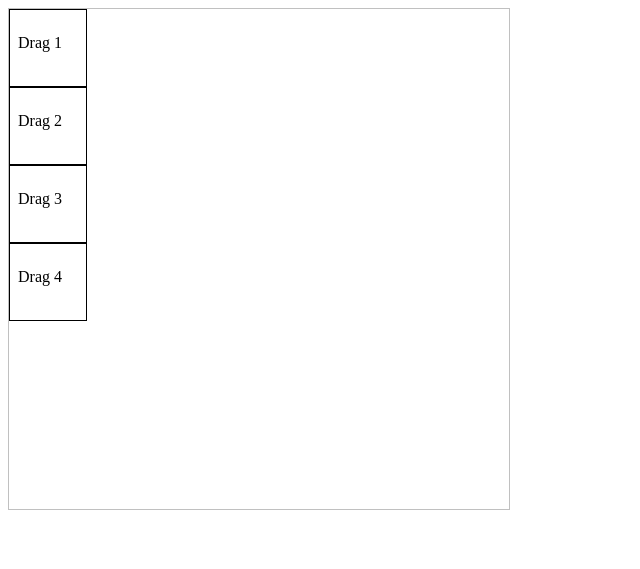
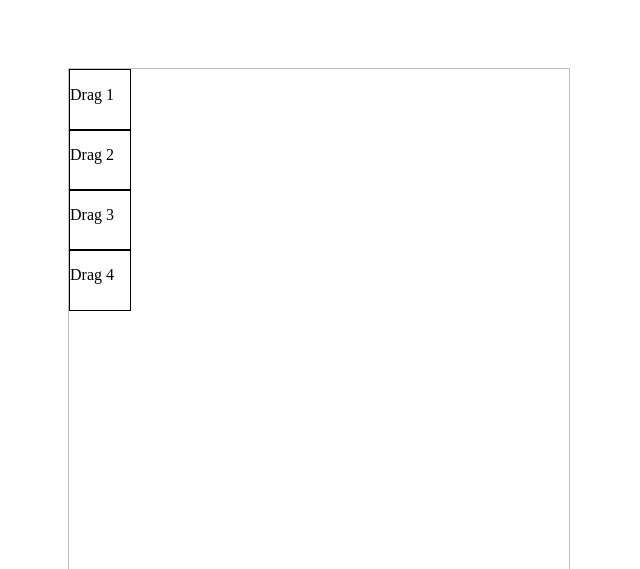
Before and after one commit to javadoug/jquery.drag-multiple, a website: page examples/index.html in a window 1280 px wide. Shown: the top 569 px of the page, without its empty margins (0-640 px from the left). Drawn offline with nearby package versions, Linux system fonts and the light colour scheme.

Commit message:
fixes #11

```diff
--- a/examples/index.html
+++ b/examples/index.html
@@ -11,12 +11,27 @@
             width: 500px;
             height: 500px;
             border: 1px solid silver;
+            position: relative;
+            top: 60px;
+            left: 60px;
         }
         .box {
             width: 60px;
             height: 60px;
-            padding: 0.5em;
             border: 1px solid black;
+            position: absolute;
+        }
+        #draggable1 {
+            top: 0px;
+        }
+        #draggable2 {
+            top: 60px;
+        }
+        #draggable3 {
+            top: 120px;
+        }
+        #draggable4 {
+            top: 180px;
         }
     </style>
     <script src="//code.jquery.com/jquery-1.12.4.js"></script>
```
